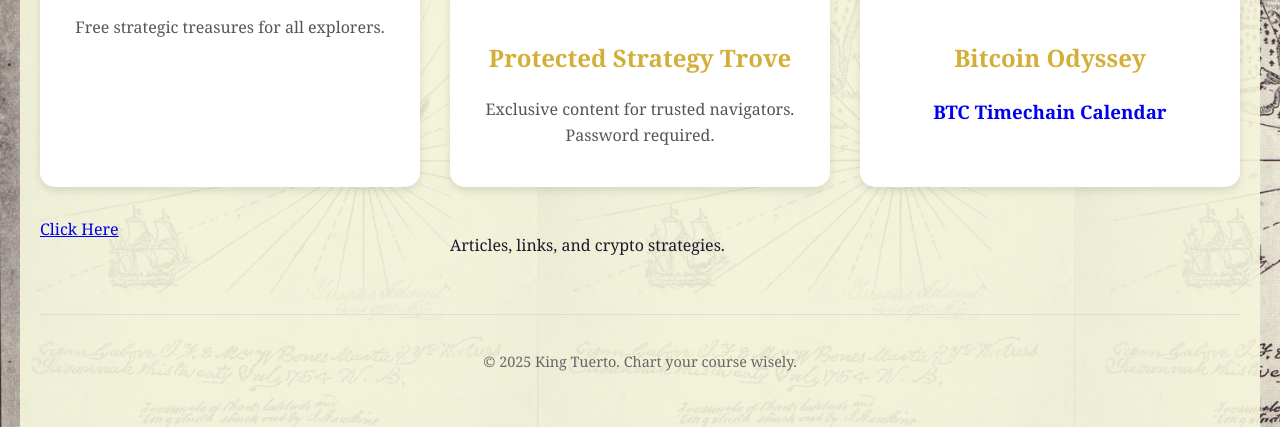
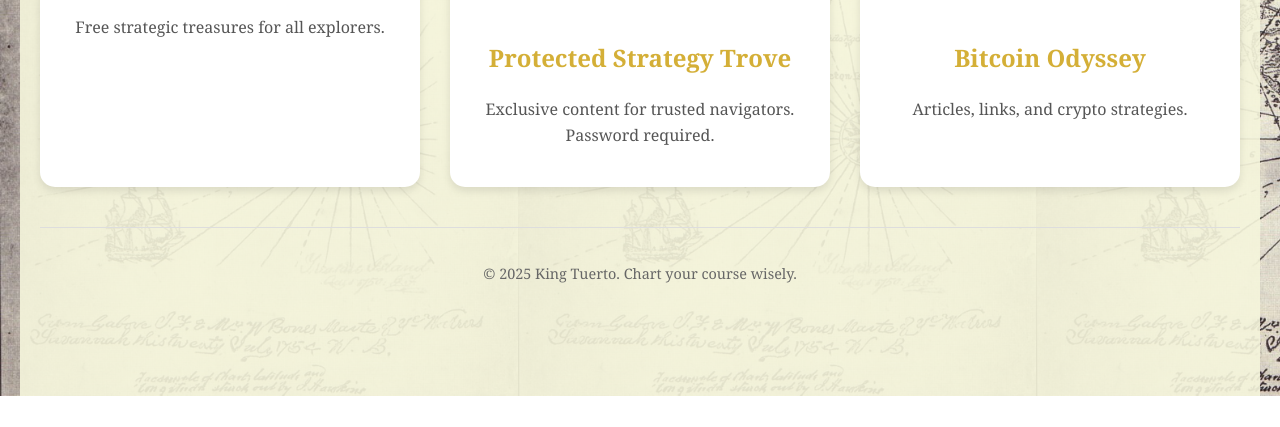
Before and after one commit to King-Tuerto/KingTuerto.github.io, a plain HTML site: page index.html in a window 1280 px wide. Shown: the part 444-871 px from the top of the page. After the commit the page ends 840 px from the top, so only its background shows below. Drawn offline with Linux system fonts and the light colour scheme.

Commit message:
Update index.html

```diff
--- a/index.html
+++ b/index.html
@@ -27,8 +27,6 @@
             <a href="btc.html" class="card">
                 <img src="bitcoin.png" alt="Bitcoin Icon">
                 <h2>Bitcoin Odyssey</h2>
-                <h3>BTC Timechain Calendar</h3>
-                <a href="https://timechaincalendar.com/en" target="_blank">Click Here</a>
                 <p>Articles, links, and crypto strategies.</p>
             </a>
         </main>
```
